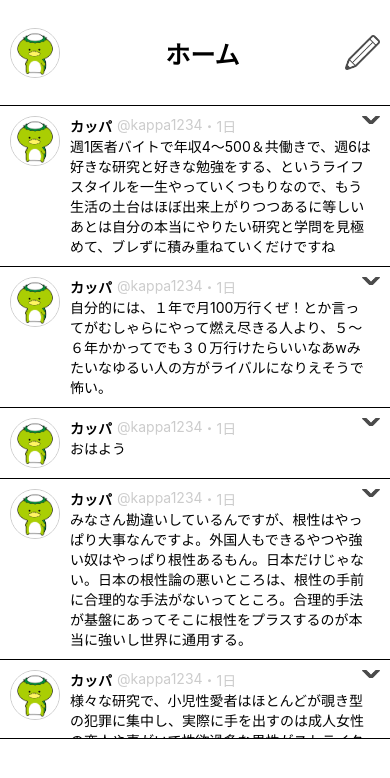
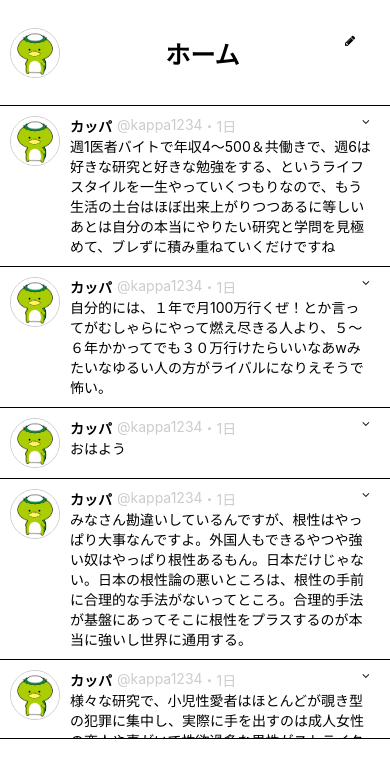
Before and after one commit to physphys/twi-type, a React Native app: screen / in a window 390 px wide. Shown: the top 778 px of the page. Built offline with nearby package versions, Linux system fonts and the light colour scheme.

Commit message:
Introduce fontawesome insted of png

```diff
--- a/components/Header.tsx
+++ b/components/Header.tsx
@@ -1,6 +1,7 @@
 import React from 'react'
 import { Component } from 'react';
 import { Alert, StyleSheet, View, Image, Text, TouchableOpacity } from 'react-native';
+import Icon from 'react-native-vector-icons/FontAwesome';
 
 export default class Header extends Component {
   openProfile = () => {
@@ -23,7 +24,7 @@ export default class Header extends Component {
         </TouchableOpacity>
         <Text style={styles.text}>ホーム</Text>
         <TouchableOpacity onPress={this.openProfile}>
-          <Image source={require('../images/pencil.png')} style={styles.pencil} />
+          <Icon name="pencil" style={styles.pencil} />
         </TouchableOpacity>
       </View>
     );
@@ -52,8 +53,6 @@ const styles = StyleSheet.create({
   pencil: {
     height: 35,
     width: 35,
-    resizeMode: 'cover',
-    borderColor: '#ccc',
   },
   text: {
     fontSize: 25,
--- a/components/Tweet.tsx
+++ b/components/Tweet.tsx
@@ -1,6 +1,8 @@
 import React from 'react'
 import { Component } from 'react';
 import { StyleSheet, View, Image, Text, TouchableOpacity, Alert, } from 'react-native';
+import Icon from 'react-native-vector-icons/FontAwesome';
+
 
 interface Props {
   tweet: String,
@@ -38,7 +40,7 @@ export default class Tweet extends Component<Props, State> {
             <Text style={styles.userId}>@{this.props.userId}</Text>
             <Text style={styles.postedBefore}>・{this.props.postedBefore}</Text>
             <TouchableOpacity onPress={this.actionForTweet} style={styles.arrowButton}>
-              <Image source={require('../images/bottom-arrow.png')} style={styles.arrow} />
+              <Icon name="angle-down" style={styles.arrow} />
             </TouchableOpacity>
           </View>
           <Text style={styles.tweetBody}>{this.props.tweet}</Text>
@@ -54,7 +56,7 @@ const styles = StyleSheet.create({
     backgroundColor: 'white',
     width: '100%',
     padding: 10,
-    borderBottomWidth: 1,
+    borderBottomWidth: 0.5,
   },
   icon: {
     height: 50,
--- a/package.json
+++ b/package.json
@@ -7,8 +7,10 @@
     "test": "jest"
   },
   "dependencies": {
+    "@types/react-native-vector-icons": "^4.6.3",
     "react": "16.4.1",
-    "react-native": "0.56.0"
+    "react-native": "0.56.0",
+    "react-native-vector-icons": "^5.0.0"
   },
   "devDependencies": {
     "@types/jest": "^23.3.1",
```
Also changed, not shown: 20 other files (tests, documents, lock files or other folders).
